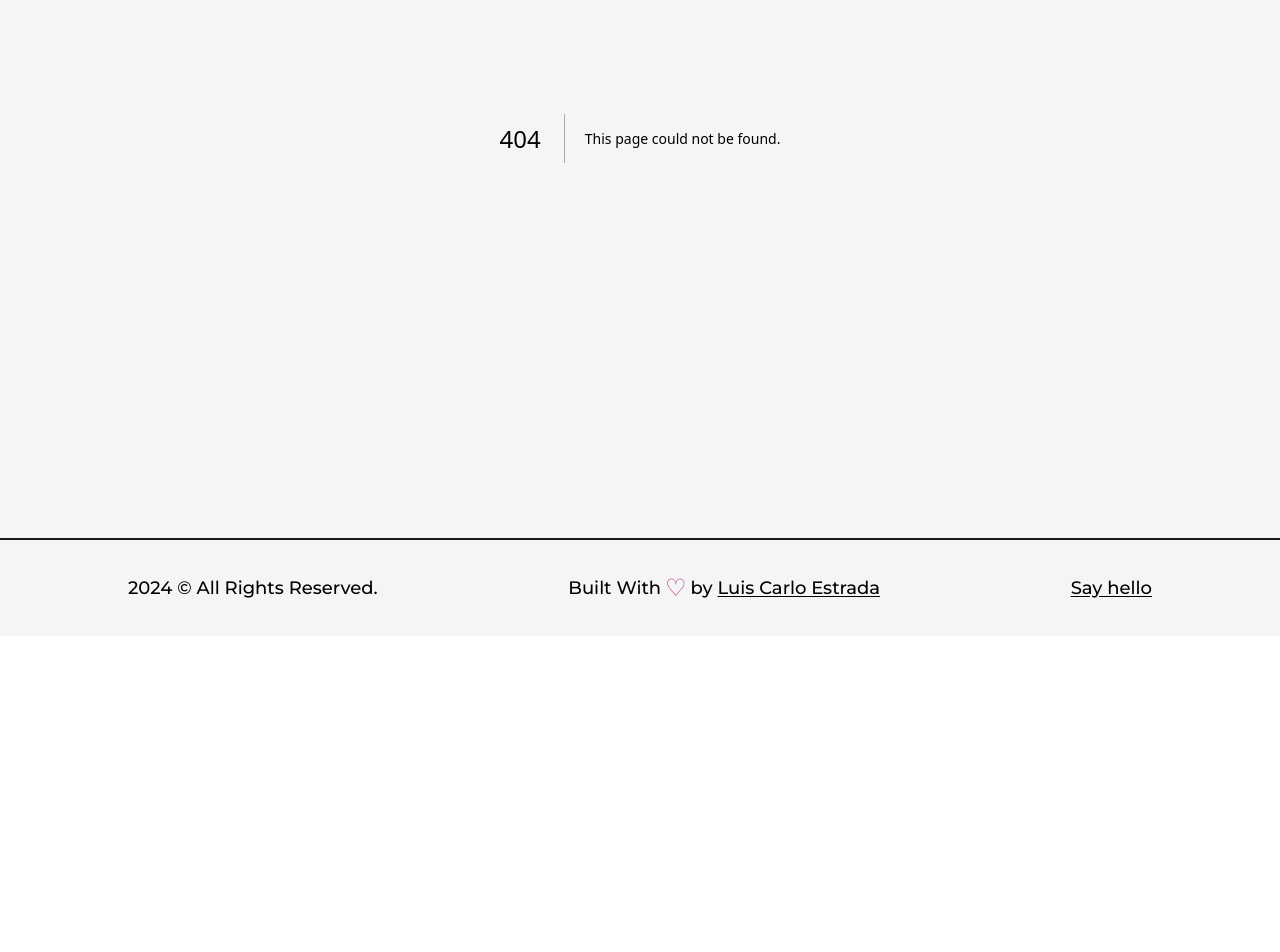
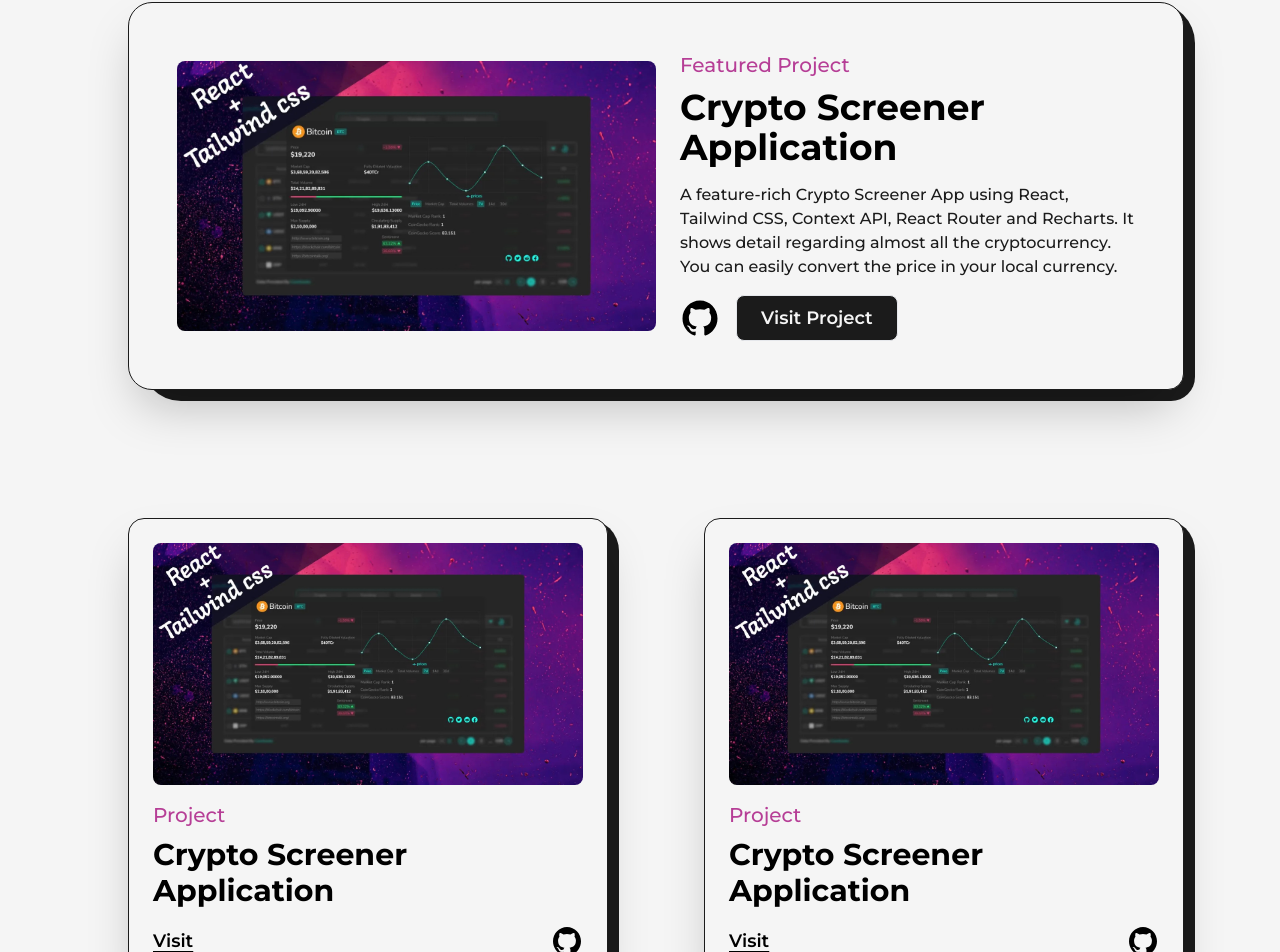
Before and after one commit to GuichoEstrada/Portfolio, a Next.js app: page /projects in a window 1280 px wide. Before the commit this address had no page. Shown: the part 350-1302 px from the top of the page. Before the commit the page ends 986 px from the top, so only its background shows below. Built offline with nearby package versions, Linux system fonts and the light colour scheme.

Commit message:
added projects page

```diff
--- /dev/null
+++ b/src/pages/projects.js
@@ -0,0 +1,109 @@
+import React from 'react'
+import Head from 'next/head'
+import Layout from '@/components/Layout'
+import Link from 'next/link'
+import Image from 'next/image'
+import AnimatedText from '@/components/AnimatedText'
+import Project1 from '../../public/images/projects/crypto-screener-cover-image.jpg'
+import { GithubIcon } from '@/components/Icons'
+
+const FeaturedProject = ({type, title, summary, img, link, github}) => {
+    return (
+        <article className='w-full flex items-center justify-between rounded-3xl rounded-br-2xl border border-solid
+        border-dark bg-light dark:bg-dark dark:border-light shadow-2xl p-12 relative'>
+            <div className='absolute top-0 -right-3 -z-10 w-[100%] h-[103%] rounded-[2.5rem] dark:bg-light bg-dark rounded-br-3xl'></div>
+            <Link href={link} target="_blank" className='w-1/2 cursor-pointer overflow-hidden rounded-lg'>
+                <Image src={img} alt={title} className='w-full h-auto' priority sizes="(max-width:768px) 100vw, (max-width:1200px) 50vw, 50vw"/>
+            </Link>
+            <div className='w-1/2 flex flex-col items-start justify-between pl-6'>
+                <span className='text-primary font-medium text-xl dark:text-primaryDark'>{type}</span>
+                <Link href={link} target="_blank" className='hover:underline underline-offset-2'>
+                    <h2 className='my-2 w-full text-left text-4xl font-bold dark:text-light'>{title}</h2>
+                </Link>
+                <p className='my-2 font-medium text-dark dark:text-light'>{summary}</p>
+                <div className='mt-2 flex items-center'>
+                    <Link href={github} target="_blank" className='w-10'><GithubIcon/></Link>
+                    <Link href={link} target="_blank" className='ml-4 rounded-lg bg-dark text-light
+                    dark:bg-light dark:text-dark hover:dark:bg-dark hover:dark:text-light hover:dark:border-light
+                    hover:border-dark hover:bg-light hover:text-dark border border-solid p-2 px-6 text-lg font-semibold'>
+                        Visit Project
+                    </Link>
+                </div>
+            </div>
+        </article>
+    )
+}
+
+const Project = ({type, title, img, link, github}) => {
+    return (
+        <article className='w-full flex flex-col items-center justify-center rounded-2xl border border-solid border-dark
+         bg-light dark:bg-dark dark:border-light shadow-2xl p-6 relative'>
+            <div className='absolute top-0 -right-3 -z-10 w-[100%] h-[103%] rounded-[2rem] bg-dark dark:bg-light rounded-br-3xl'></div>
+            <Link href={link} target="_blank" className='w-full cursor-pointer overflow-hidden rounded-lg'>
+                <Image src={img} alt={title} className='w-full h-auto' priority sizes="(max-width:768px) 100vw, (max-width:1200px) 50vw, 50vw"/>
+            </Link>
+            <div className='w-full flex flex-col items-start justify-between mt-4'>
+                <span className='text-primary font-medium text-xl dark:text-primaryDark'>{type}</span>
+                <Link href={link} target="_blank" className='hover:underline underline-offset-2'>
+                    <h2 className='my-2 w-full text-left text-3xl font-bold'>{title}</h2>
+                </Link>
+                <div className='w-full mt-2 flex items-center justify-between'>
+                    <Link href={link} target="_blank" className='text-lg font-semibold underline underline-offset-4'>
+                        Visit
+                    </Link>
+                    <Link href={github} target="_blank" className='w-8'>{" "}<GithubIcon/>{" "}</Link>
+                </div>
+            </div>
+        </article>
+    )
+}
+
+const projects = () => {
+  return (
+    <>
+        <Head>
+            <title>Luis Carlo Estrada | Projects Page</title>
+            <meta name="description" content="my projects"/>
+        </Head>
+        <main className='w-full mb-16 flex flex-col items-center justify-center dark:text-light'>
+            <Layout className='pt-16'>
+                <AnimatedText text="Imagination Trumps Knowledge" className='mb-16' />
+                <div className='grid grid-cols-12 gap-24 gap-y-32'>
+                    <div className='col-span-12'>
+                        <FeaturedProject
+                            type="Featured Project"
+                            title="Crypto Screener Application"
+                            link="/"
+                            github="/"
+                            img={Project1}
+                            summary="A feature-rich Crypto Screener App using React, Tailwind CSS, Context API, React Router and Recharts.
+                            It shows detail regarding almost all the cryptocurrency. You can easily convert the price in your
+                            local currency."
+                        />
+                    </div>
+                    <div className='col-span-6'>
+                        <Project
+                            type="Project"
+                            title="Crypto Screener Application"
+                            link="/"
+                            github="/"
+                            img={Project1}
+                        />
+                    </div>
+                    <div className='col-span-6'>
+                        <Project
+                            type="Project"
+                            title="Crypto Screener Application"
+                            link="/"
+                            github="/"
+                            img={Project1}
+                        />
+                    </div>
+                </div>
+            </Layout>
+        </main>
+    </>
+  )
+}
+
+export default projects
```
